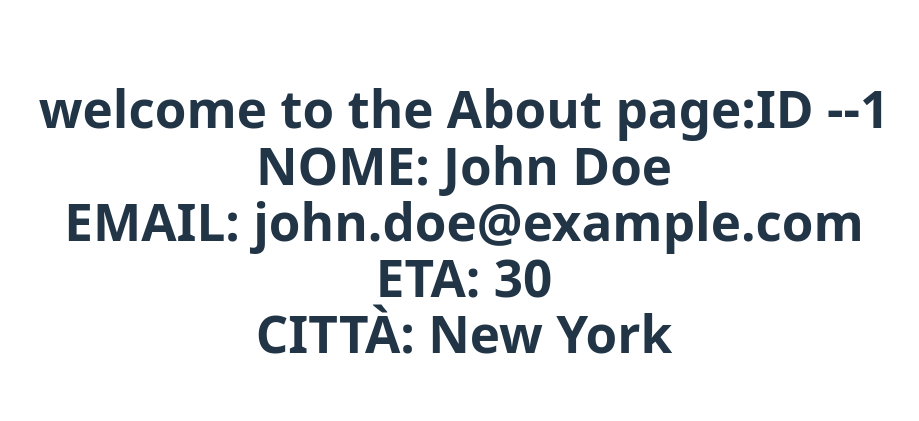
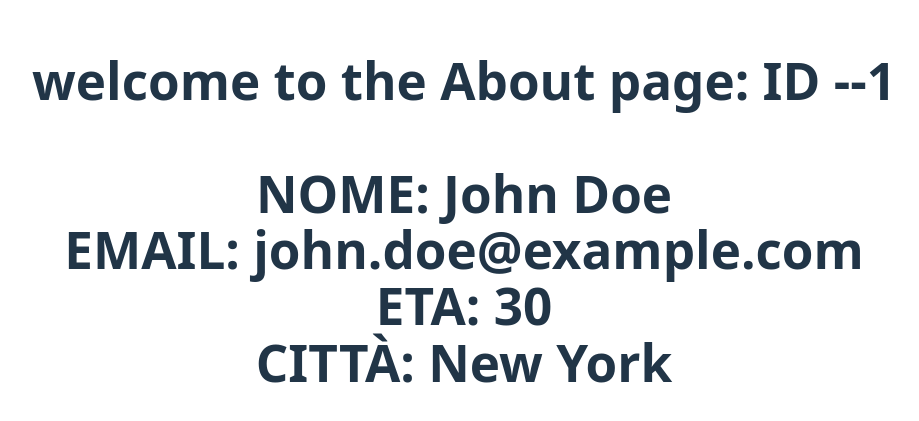
Before and after one commit to saragarnero/esercizio-routing, a React (Vite) app: page /About/1 in a window 1280 px wide. Shown: the part 179-600 px from the top of the page, without its empty margins (176-1095 px from the left). Built offline with nearby package versions, Linux system fonts and the light colour scheme.

Commit message:
esercizio visto da casa

```diff
--- a/package.json
+++ b/package.json
@@ -16,7 +16,7 @@
     "react": "^19.1.1",
     "react-dom": "^19.1.1",
     "react-router-dom": "^7.8.2",
-    "react-routing": "^0.0.6"
+    "react-routing": "^0.0.4"
   },
   "devDependencies": {
     "@eslint/js": "^9.33.0",
--- a/src/pages/About.jsx
+++ b/src/pages/About.jsx
@@ -13,7 +13,8 @@ function About(){
 
 return (
     <div>
-        <h1>welcome to the About page:ID --{params.id} <br/>
+        <h1>welcome to the About page: ID --{params.id}  <br/>
+            <br/>
             NOME: {user?.name}
             <br/>
             EMAIL: {user?.email}
```
Also changed, not shown: 2 other files (tests, documents, lock files or other folders).
